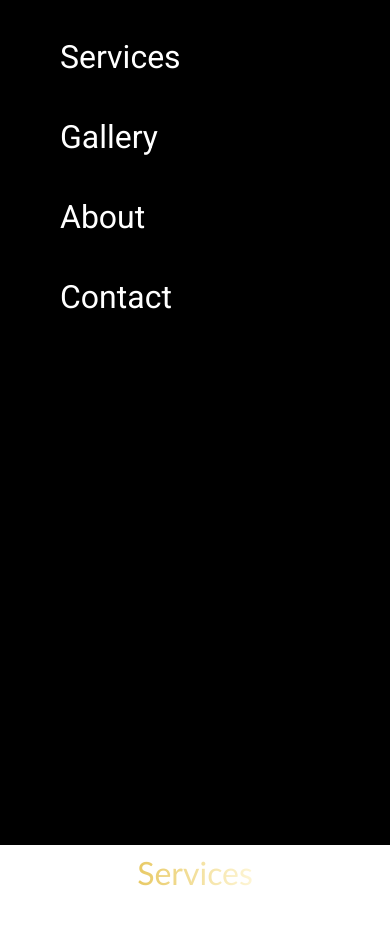
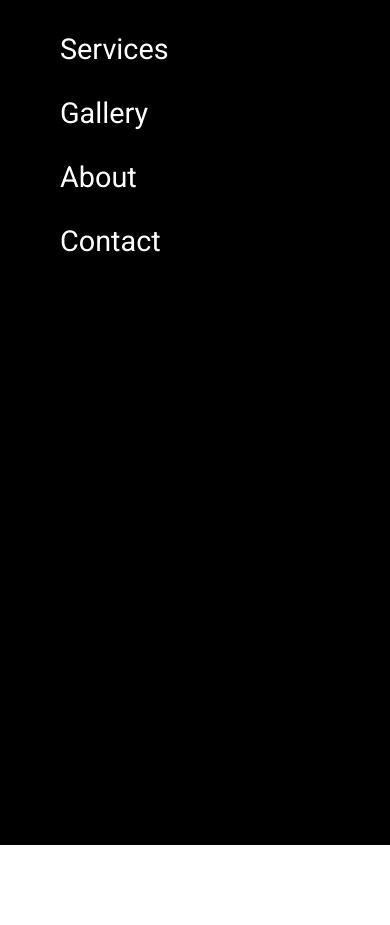
Before and after one commit to robbyprice/jondavidpainting, a plain HTML site: page index.html in a window 390 px wide. Both pictures are taken after a click on the button "Toggle menu". Shown: the part 55-980 px from the top of the page. After the commit the page ends 844 px from the top, so only its background shows below. Drawn offline with Linux system fonts and the light colour scheme; a web font is replaced by a local one.

Commit message:
Fixed header scroll to top issue

```diff
--- a/scripts/header.js
+++ b/scripts/header.js
@@ -4,6 +4,7 @@ document.addEventListener('DOMContentLoaded', () => {
   const navbar = document.querySelector('.navbar');
   const body = document.body;
   let menuOpenedByUser = false;
+  let scrollPosition = 0; // Store scroll position
 
   // Scroll tracking variables
   let lastScrollY = window.scrollY;
@@ -14,9 +15,11 @@ document.addEventListener('DOMContentLoaded', () => {
 
   // Menu toggle
   const openMenu = () => {
+    scrollPosition = window.scrollY; // Save current scroll position
     menuButton.classList.add('open');
     navbar.classList.add('menu-active');
     body.classList.add('menu-open');
+    body.style.top = `-${scrollPosition}px`; // Offset body to maintain visual position
     menuButton.setAttribute('aria-expanded', 'true');
     menuOpenedByUser = true;
     header.classList.remove('hide'); // Keep header visible when menu is open
@@ -26,6 +29,8 @@ document.addEventListener('DOMContentLoaded', () => {
     menuButton.classList.remove('open');
     navbar.classList.remove('menu-active');
     body.classList.remove('menu-open');
+    body.style.top = ''; // Reset top style
+    window.scrollTo(0, scrollPosition); // Restore scroll position
     menuButton.setAttribute('aria-expanded', 'false');
     menuOpenedByUser = false;
   };
@@ -53,6 +58,7 @@ document.addEventListener('DOMContentLoaded', () => {
 
   // Scroll listener with threshold sensitivity
   window.addEventListener('scroll', () => {
+    if (body.classList.contains('menu-open')) return; // Skip scroll updates when menu is open
     const currentScrollY = window.scrollY;
     const direction = currentScrollY > lastScrollY ? 'down' : 'up';
     scrollDelta += Math.abs(currentScrollY - lastScrollY);
@@ -67,10 +73,12 @@ document.addEventListener('DOMContentLoaded', () => {
 
   // Touch support (optional, for mobile)
   window.addEventListener('touchstart', (e) => {
+    if (body.classList.contains('menu-open')) return; // Skip touch updates when menu is open
     touchStartY = e.touches[0].clientY;
   });
 
   window.addEventListener('touchmove', (e) => {
+    if (body.classList.contains('menu-open')) return; // Skip touch updates when menu is open
     const touchEndY = e.touches[0].clientY;
     const direction = touchEndY < touchStartY ? 'down' : 'up';
     scrollDelta += Math.abs(touchEndY - touchStartY);
--- a/styles/mobile.css
+++ b/styles/mobile.css
@@ -31,8 +31,12 @@ body    {
 }
 
 body.menu-open  {
+    position: fixed;
+    top: 0;
+    left: 0;
+    height: 100%;
+    width: 100%;
     overflow: hidden;
-    width: 100%;
 }
 
 .header {
@@ -168,10 +172,10 @@ body.menu-open  {
 }
 
 .nav-links a{
-    font-size: 2rem;
+    font-size: 1.8rem;
     font-family: 'Roboto';
     list-style-type: none;
-    line-height: 5rem;
+    line-height: 4rem;
     cursor: pointer;
     transition: color 300ms ease-in-out;
 }
```
